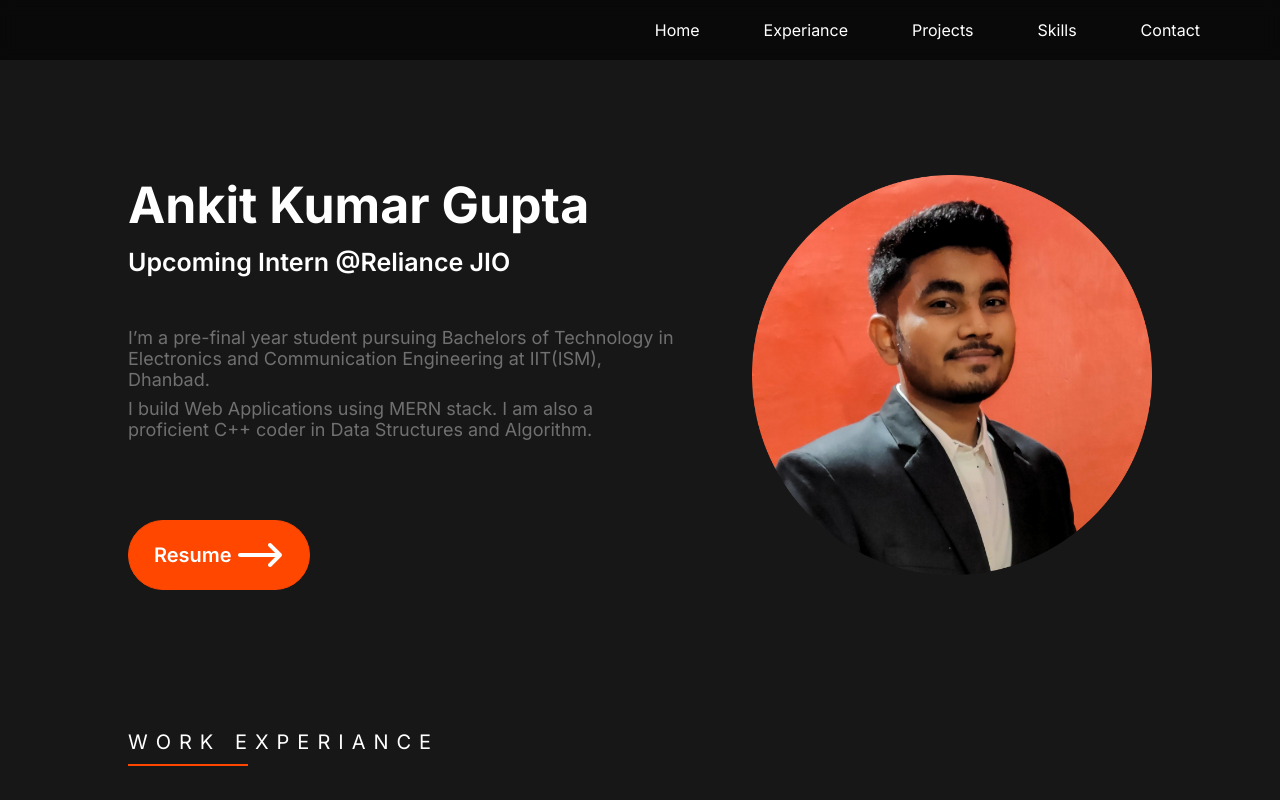
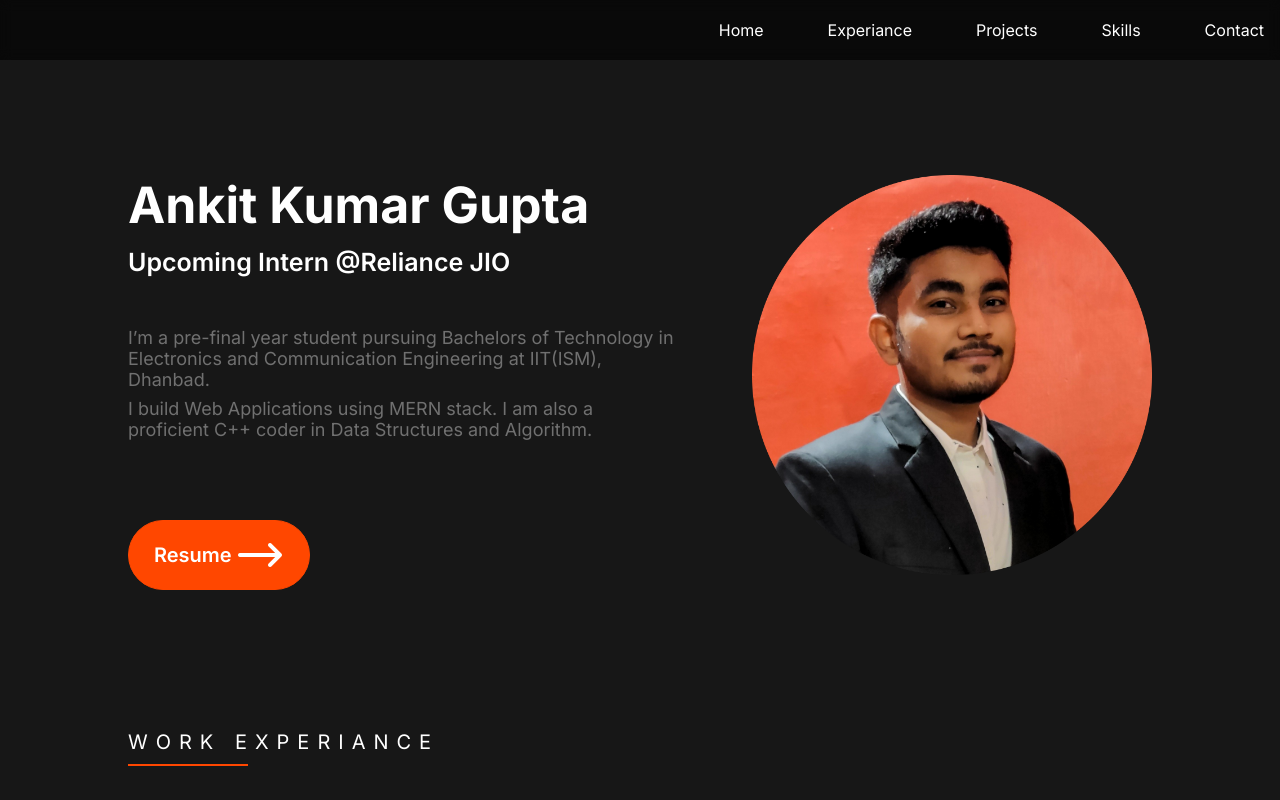
Before and after one commit to lusifer2644A/ankit-portfolio-01, a React (Create React App) app: page / in a window 1280 px wide. Shown: the top 800 px of the page. Built offline with nearby package versions, Linux system fonts and the light colour scheme.

Commit message:
Initial Commit

```diff
--- a/src/Components/Header/Header.js
+++ b/src/Components/Header/Header.js
@@ -71,7 +71,7 @@ const Header = () => {
                               flexDirection: "column",
                               justifyContent: "space-evenly",
                           }
-                        : {}
+                        : { padding: "10px 1em" }
                 }
             >
                 {navItems}
```
